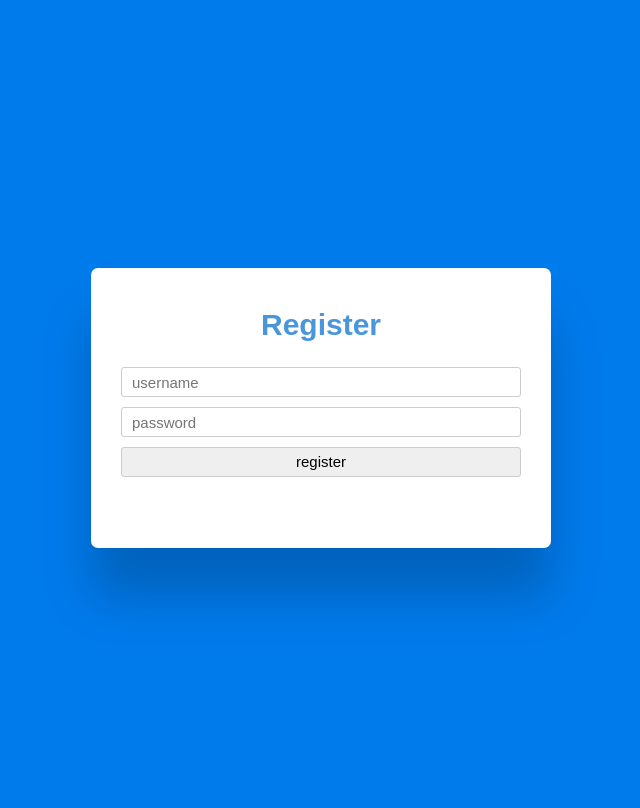
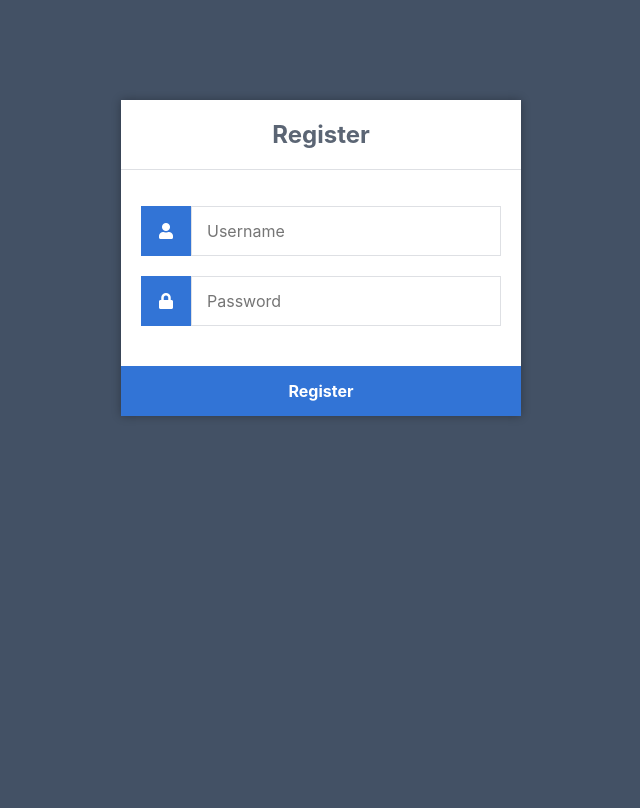
Before and after one commit to majidshirazy/php-login-with-mysql, a PHP site: page /register.php in a window 1280 px wide. Shown: the whole page, without its empty margins (319-959 px from the left). After the commit the page ends 417 px from the top, so only its background shows below. Run offline with PHP 8.4, Linux system fonts and the light colour scheme.

Commit message:
new login and register

```diff
--- /dev/null
+++ b/logout.php
@@ -0,0 +1,6 @@
+<?php
+session_start();
+session_destroy();
+// Redirect to the login page:
+header('Location: index.php');
+?>
--- a/register.php
+++ b/register.php
@@ -1,97 +1,27 @@
 <!DOCTYPE html>
-<html lang="en">
+<html>
 	<head>
-    <meta charset="UTF-8">
-    <meta name="viewport" content="width=device-width, initial-scale=1.0">
-    <title>register</title>
-    <style>
-        html,
-        body {
-            height: 100%;
-        }
+		<meta charset="utf-8">
+		<title>Register</title>
+		<link rel="stylesheet" href="https://use.fontawesome.com/releases/v5.7.1/css/all.css">
+		<link href="style.css" rel="stylesheet" type="text/css">
 
-        body {
-            background: #007bec;
-            color: #fff;
-            font-size: 1.5em;
-            font-weight: 400;
-            text-align: right;
-            display: flex;
-            align-items: center;
-            flex-direction: column;
-            justify-content: center;
-        }
-
-        .main {
-            position: relative;
-            background: #ffffff;
-            color: #0e5698;
-            display: inline-block;
-            padding: 15px 30px;
-            margin: 0 auto;
-            border-radius: 7px;
-            box-shadow: 0 50px 50px rgba(0, 0, 0, 0.2);
-            min-height: 250px;
-            min-width: 400px;
-        }
-
-        h1 {
-            font: 30px sans-serif;
-            text-align: center;
-            margin: 25px 10px;
-            font-weight: bold;
-            color: #4a96db;
-        }
-
-        input,
-        button,
-        select,
-        textarea {
-            display: block;
-            border: 1px solid #ccc;
-            border-radius: 3px;
-            margin-top: 10px;
-            line-height: 28px;
-            height: 30px;
-            padding: 0 10px;
-            width: 100%;
-            box-sizing: border-box;
-            font-family: sans-serif;
-            font-size: 15px;
-        }
-
-        button {
-            background: #007bec;
-            color: #fff;
-            line-height: 40px;
-            height: 40px;
-            font-size: 18px;
-            border: 0;
-        }
-
-        button:hover {
-            opacity: 0.7;
-            cursor: pointer;
-        }
-    </style>
 	</head>
-
 	<body>
-
-
-
-
-    <div class='main'>
-
+		<div class="login">
 			<h1>Register</h1>
-        <form action="process.php" method="post">
-            <input type="text" name="username" placeholder="username">
-            <input type="password" name="password" placeholder="password">
-            <input type="submit" value="register">
+			<form action="authenticate.php" method="post">
+                <input type="hidden" name="registerform" value=""/>
+				<label for="username">
+					<i class="fas fa-user"></i>
+				</label>
+				<input type="text" name="username" placeholder="Username" id="username" required>
+				<label for="password">
+					<i class="fas fa-lock"></i>
+				</label>
+				<input type="password" name="password" placeholder="Password" id="password" required>
+				<input type="submit" value="Register">
 			</form>
 		</div>
-
-
 	</body>
-
 </html>
--- /dev/null
+++ b/style.css
@@ -0,0 +1,128 @@
+* {
+    box-sizing: border-box;
+    font-family: -apple-system, BlinkMacSystemFont, "segoe ui", roboto, oxygen, ubuntu, cantarell, "fira sans", "droid sans", "helvetica neue", Arial, sans-serif;
+    font-size: 16px;
+    -webkit-font-smoothing: antialiased;
+    -moz-osx-font-smoothing: grayscale;
+}
+body {
+    background-color: #435165;
+}
+.login {
+    width: 400px;
+    background-color: #ffffff;
+    box-shadow: 0 0 9px 0 rgba(0, 0, 0, 0.3);
+    margin: 100px auto;
+}
+.login h1 {
+    text-align: center;
+    color: #5b6574;
+    font-size: 24px;
+    padding: 20px 0 20px 0;
+    border-bottom: 1px solid #dee0e4;
+}
+.login form {
+    display: flex;
+    flex-wrap: wrap;
+    justify-content: center;
+    padding-top: 20px;
+}
+.login form label {
+    display: flex;
+    justify-content: center;
+    align-items: center;
+    width: 50px;
+    height: 50px;
+    background-color: #3274d6;
+    color: #ffffff;
+}
+.login form input[type="password"], .login form input[type="text"] {
+    width: 310px;
+    height: 50px;
+    border: 1px solid #dee0e4;
+    margin-bottom: 20px;
+    padding: 0 15px;
+}
+.login form input[type="submit"] {
+    width: 100%;
+    padding: 15px;
+   margin-top: 20px;
+    background-color: #3274d6;
+    border: 0;
+    cursor: pointer;
+    font-weight: bold;
+    color: #ffffff;
+    transition: background-color 0.2s;
+}
+.login form input[type="submit"]:hover {
+  background-color: #2868c7;
+    transition: background-color 0.2s;
+}
+.navtop {
+  background-color: #2f3947;
+  height: 60px;
+  width: 100%;
+  border: 0;
+}
+.navtop div {
+  display: flex;
+  margin: 0 auto;
+  width: 1000px;
+  height: 100%;
+}
+.navtop div h1, .navtop div a {
+  display: inline-flex;
+  align-items: center;
+}
+.navtop div h1 {
+  flex: 1;
+  font-size: 24px;
+  padding: 0;
+  margin: 0;
+  color: #eaebed;
+  font-weight: normal;
+}
+.navtop div a {
+  padding: 0 20px;
+  text-decoration: none;
+  color: #c1c4c8;
+  font-weight: bold;
+}
+.navtop div a i {
+  padding: 2px 8px 0 0;
+}
+.navtop div a:hover {
+  color: #eaebed;
+}
+body.loggedin {
+  background-color: #f3f4f7;
+}
+.content {
+  width: 1000px;
+  margin: 0 auto;
+}
+.content h2 {
+  margin: 0;
+  padding: 25px 0;
+  font-size: 22px;
+  border-bottom: 1px solid #e0e0e3;
+  color: #4a536e;
+}
+.content > p, .content > div {
+  box-shadow: 0 0 5px 0 rgba(0, 0, 0, 0.1);
+  margin: 25px 0;
+  padding: 25px;
+  background-color: #fff;
+}
+.content > p table td, .content > div table td {
+  padding: 5px;
+}
+.content > p table td:first-child, .content > div table td:first-child {
+  font-weight: bold;
+  color: #4a536e;
+  padding-right: 15px;
+}
+.content > div p {
+  padding: 5px;
+  margin: 0 0 10px 0;
+}
```
Also changed, not shown: authenticate.php (added, +57 -0 lines), config.php (deleted, +0 -9 lines), home.php (added, +34 -0 lines), index.php (+26 -75 lines), process.php (deleted, +0 -41 lines). Lines whose indentation alone changed are shown as unchanged.
